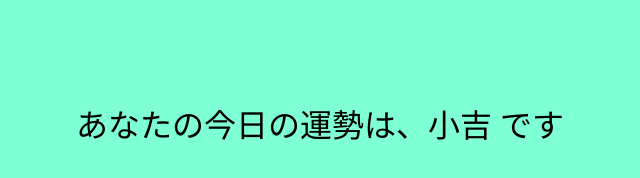
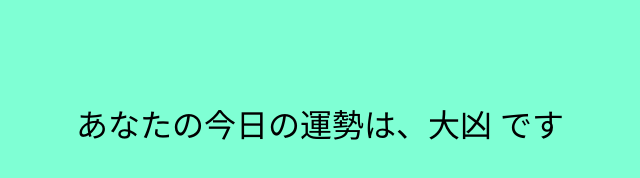
Before and after one commit to eien-create/omikuji, a plain HTML site: page index.html in a window 1280 px wide. Shown: the full height of the page, 320-960 px from the left. Drawn offline with Linux system fonts and the light colour scheme.

Commit message:
*7→*14

```diff
--- a/index.html
+++ b/index.html
@@ -23,7 +23,7 @@
     <script>
         let kujis = ['大吉','吉','吉','吉','中吉','中吉','小吉','小吉','小吉','末吉','末吉','凶','凶','大凶'];
         // console.log(kujis[1]);でコンソールに吉が表示される
-        let kuji = Math.floor(Math.random()*7);
+        let kuji = Math.floor(Math.random()*14);
         // console.log(kuji);
 
         document.write('<p>あなたの今日の運勢は、' + kujis[kuji] + ' です</p>');
```
